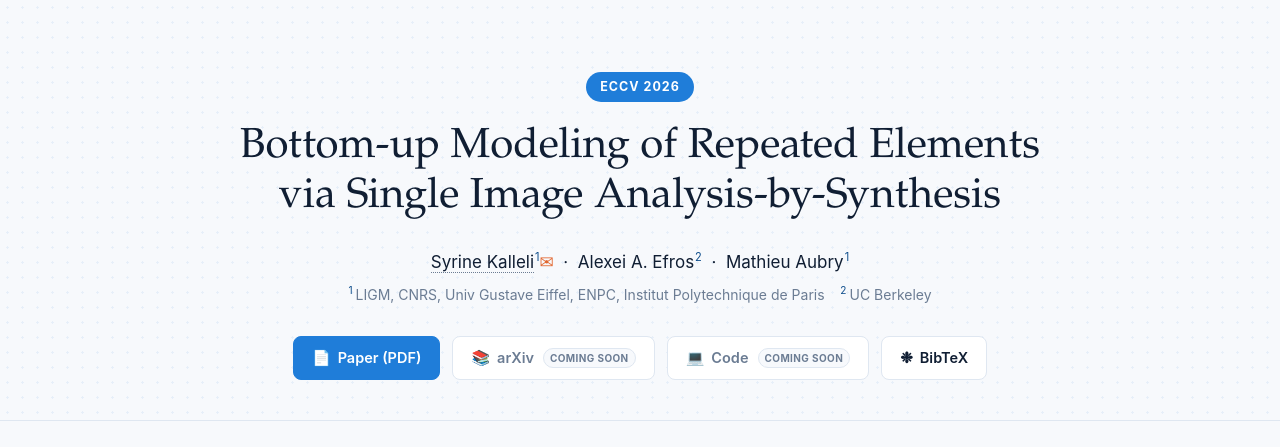
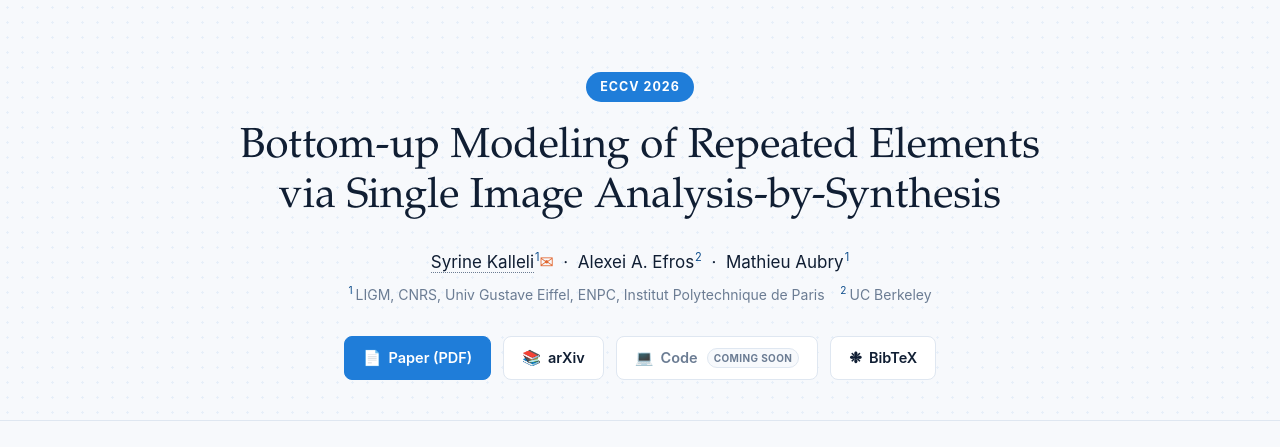
Before and after one commit to vayvi/repeated-elements, a plain HTML site: page index.html in a window 1280 px wide. Shown: the top 447 px of the page. Drawn offline with Linux system fonts and the light colour scheme.

Commit message:
Link arXiv paper on project page

```diff
--- a/index.html
+++ b/index.html
@@ -26,7 +26,7 @@
 
     <div class="links">
       <a class="btn primary" href="assets/paper.pdf"><span class="icon">&#128196;</span> Paper (PDF)</a>
-      <span class="btn disabled"><span class="icon">&#128218;</span> arXiv <span class="soon">Coming soon</span></span>
+      <a class="btn" href="https://arxiv.org/abs/2609.07939"><span class="icon">&#128218;</span> arXiv</a>
       <span class="btn disabled"><span class="icon">&#128187;</span> Code <span class="soon">Coming soon</span></span>
       <a class="btn" href="#bibtex"><span class="icon">&#10057;</span> BibTeX</a>
     </div>
```
